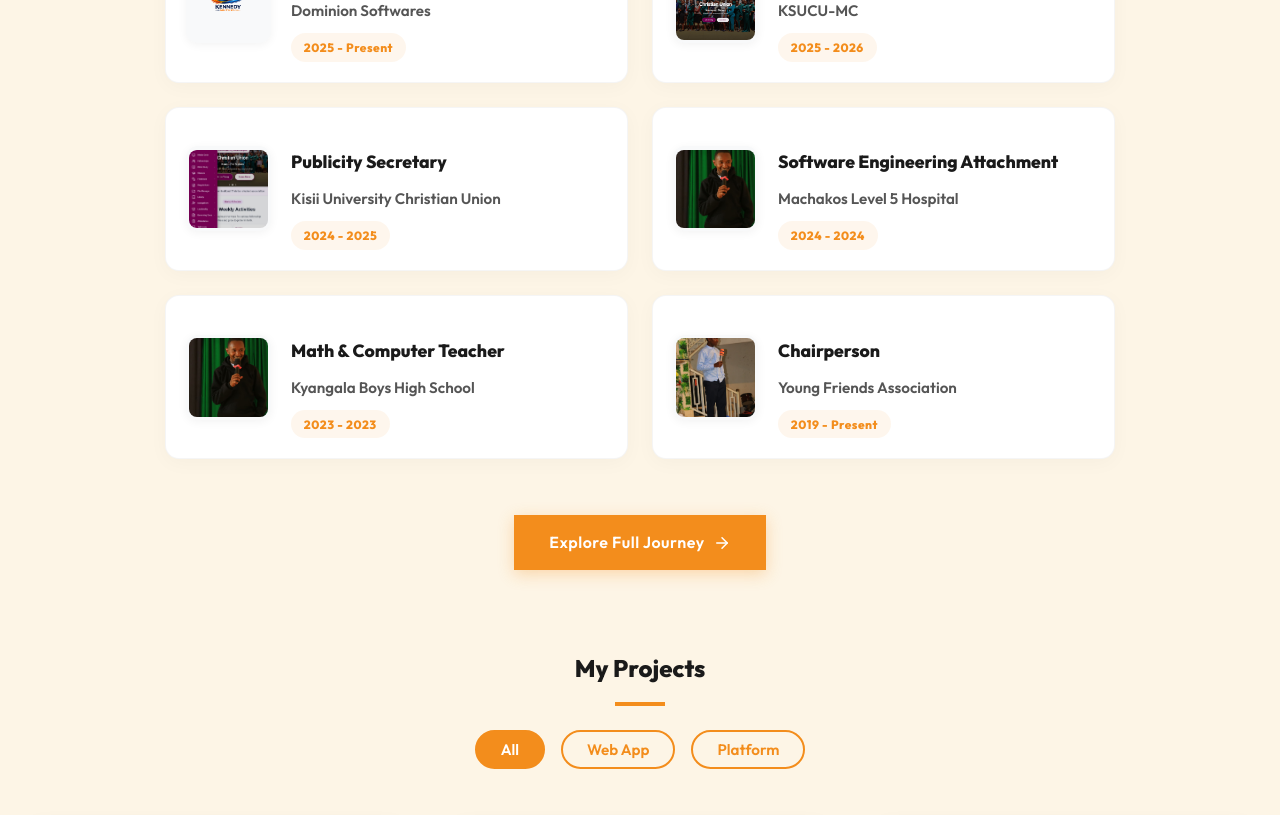
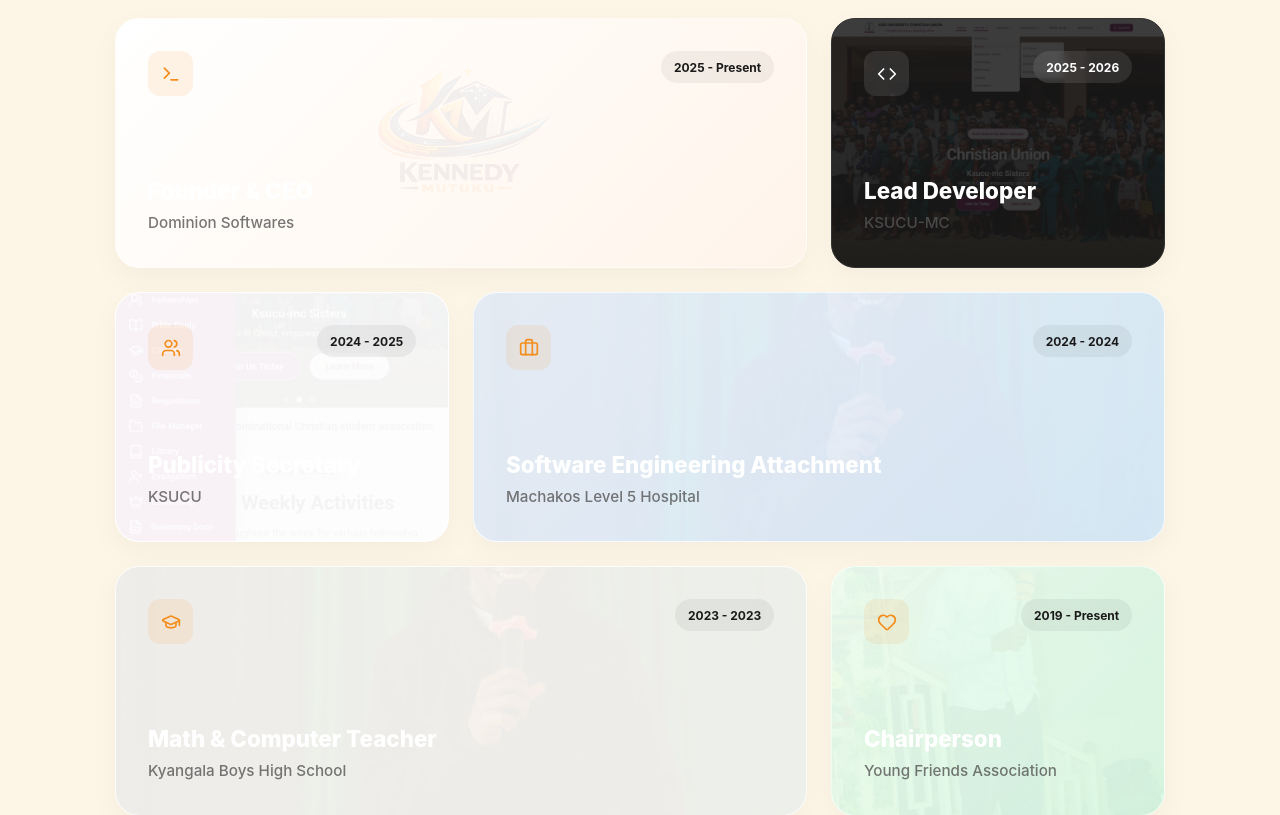
Before and after one commit to Kennedy-Mutuku/Ken-Portfolio-2, a React (Vite) app in the folder frontend/: page / in a window 1280 px wide. Shown: the part 1680-2495 px from the top of the page. Built offline with nearby package versions, Linux system fonts and the light colour scheme.

Commit message:
Redesign Featuring section into a modern Bento layout

```diff
--- a/frontend/src/components/Services.jsx
+++ b/frontend/src/components/Services.jsx
@@ -1,6 +1,6 @@
 import React from 'react'
 import { Link } from 'react-router-dom'
-import { ArrowRight } from 'lucide-react'
+import { ArrowRight, Briefcase, Code, GraduationCap, Heart, Terminal, Users } from 'lucide-react'
 
 // Asset imports
 import dominionLogo from '../assets/Kennedy Mutuku logo.png'
@@ -11,38 +11,107 @@
 
 const Services = () => {
   const compellingHighlights = [
-    { title: 'Dominion Softwares', role: 'Founder & CEO', period: '2025 - Present', img: dominionLogo, imgStyle: 'contain' },
-    { title: 'KSUCU-MC', role: 'Lead Developer', period: '2025 - 2026', img: ksucuGroup, imgStyle: 'cover' },
-    { title: 'Kisii University Christian Union', role: 'Publicity Secretary', period: '2024 - 2025', img: ksucuImg, imgStyle: 'cover' },
-    { title: 'Machakos Level 5 Hospital', role: 'Software Engineering Attachment', period: '2024 - 2024', img: kenImg, imgStyle: 'cover' },
-    { title: 'Kyangala Boys High School', role: 'Math & Computer Teacher', period: '2023 - 2023', img: kenImg, imgStyle: 'cover' },
-    { title: 'Young Friends Association', role: 'Chairperson', period: '2019 - Present', img: kenStage, imgStyle: 'cover' },
+    {
+      title: 'Dominion Softwares',
+      role: 'Founder & CEO',
+      period: '2025 - Present',
+      img: dominionLogo,
+      imgStyle: 'contain',
+      icon: <Terminal size={20} />,
+      colSpan: 'col-span-2',
+      color: 'gradient-orange'
+    },
+    {
+      title: 'KSUCU-MC',
+      role: 'Lead Developer',
+      period: '2025 - 2026',
+      img: ksucuGroup,
+      imgStyle: 'cover',
+      icon: <Code size={20} />,
+      colSpan: 'col-span-1',
+      color: 'solid-dark'
+    },
+    {
+      title: 'KSUCU',
+      role: 'Publicity Secretary',
+      period: '2024 - 2025',
+      img: ksucuImg,
+      imgStyle: 'cover',
+      icon: <Users size={20} />,
+      colSpan: 'col-span-1',
+      color: 'solid-light'
+    },
+    {
+      title: 'Machakos Level 5 Hospital',
+      role: 'Software Engineering Attachment',
+      period: '2024 - 2024',
+      img: kenImg,
+      imgStyle: 'cover',
+      icon: <Briefcase size={20} />,
+      colSpan: 'col-span-2',
+      color: 'gradient-blue'
+    },
+    {
+      title: 'Kyangala Boys High School',
+      role: 'Math & Computer Teacher',
+      period: '2023 - 2023',
+      img: kenImg,
+      imgStyle: 'cover',
+      icon: <GraduationCap size={20} />,
+      colSpan: 'col-span-2',
+      color: 'solid-cream'
+    },
+    {
+      title: 'Young Friends Association',
+      role: 'Chairperson',
+      period: '2019 - Present',
+      img: kenStage,
+      imgStyle: 'cover',
+      icon: <Heart size={20} />,
+      colSpan: 'col-span-1',
+      color: 'gradient-green'
+    },
   ]
 
   return (
-    <section id="featuring" className="featuring-summary">
+    <section id="featuring" className="bento-featuring">
       <div className="container">
-        <div className="section-header">
+        <div className="section-header text-center">
           <h2><span>Featuring</span></h2>
-          <div className="underline"></div>
+          <div className="underline mx-auto"></div>
+          <p className="summary-subtitle">Highlights from my professional and leadership journey.</p>
         </div>
 
-        <div className="compact-grid">
+        <div className="bento-grid">
           {compellingHighlights.map((item, i) => (
-            <Link to="/featuring" key={i} className="compact-card group">
-              <div className="compact-img-box">
+            <Link to="/featuring" key={i} className={`bento-card ${item.colSpan} ${item.color} group`}>
+              {/* Background Image Layer (only for some cards or visible on hover) */}
+              <div className="bento-bg-img">
                 <img src={item.img} alt={item.title} style={{ objectFit: item.imgStyle }} loading="lazy" />
+                <div className="bento-overlay"></div>
               </div>
-              <div className="compact-info">
-                <h4>{item.role}</h4>
-                <p className="compact-company">{item.title}</p>
-                <span className="compact-date">{item.period}</span>
+
+              {/* Card Content */}
+              <div className="bento-content">
+                <div className="bento-top">
+                  <div className="bento-icon">{item.icon}</div>
+                  <span className="bento-date">{item.period}</span>
+                </div>
+
+                <div className="bento-bottom">
+                  <h4>{item.role}</h4>
+                  <p>{item.title}</p>
+                </div>
+              </div>
+
+              <div className="bento-arrow">
+                <ArrowRight size={20} />
               </div>
             </Link>
           ))}
         </div>
 
-        <div className="view-more-wrapper">
+        <div className="view-more-wrapper mt-5">
           <Link to="/featuring" className="btn btn-primary view-more-btn">
             Explore Full Journey <ArrowRight size={18} />
           </Link>
@@ -50,9 +119,10 @@
       </div>
 
       <style>{`
-        .featuring-summary {
+        .bento-featuring {
           background-color: var(--bg-cream);
-          padding: 2.5rem 0 2rem;
+          padding: 5rem 0;
+          font-family: 'Inter', sans-serif;
         }
 
         .section-header {
@@ -62,155 +132,238 @@
         .summary-subtitle {
           text-align: center;
           color: #666;
-          margin-top: 0.5rem;
-          margin-bottom: 3.5rem;
+          margin-top: 1rem;
+          font-size: 1.1rem;
         }
 
-        .compact-grid {
+        .bento-grid {
           display: grid;
-          grid-template-columns: repeat(2, 1fr);
+          grid-template-columns: repeat(3, 1fr);
           gap: 1.5rem;
-          margin-bottom: 3.5rem;
-          max-width: 950px;
-          margin-left: auto;
-          margin-right: auto;
+          max-width: 1050px;
+          margin: 0 auto;
         }
 
-        .compact-card {
-          background: white;
-          border-radius: 14px;
-          padding: 1.25rem;
-          display: flex;
-          align-items: center;
-          gap: 1.25rem;
-          box-shadow: 0 4px 20px rgba(0,0,0,0.03);
-          transition: all 0.4s cubic-bezier(0.175, 0.885, 0.32, 1.275);
-          border: 1px solid rgba(0,0,0,0.04);
+        .bento-card {
           position: relative;
+          border-radius: 24px;
           overflow: hidden;
           text-decoration: none;
           color: inherit;
+          min-height: 250px;
+          display: flex;
+          flex-direction: column;
+          transition: transform 0.4s cubic-bezier(0.175, 0.885, 0.32, 1.275), box-shadow 0.4s ease;
+          box-shadow: 0 10px 30px rgba(0,0,0,0.04);
+          border: 1px solid rgba(255,255,255,0.5);
         }
 
-        .compact-card::before {
-          content: "";
+        .bento-card:hover {
+          transform: translateY(-8px);
+          box-shadow: 0 20px 40px rgba(0,0,0,0.12);
+        }
+
+        .col-span-2 {
+          grid-column: span 2;
+        }
+
+        .col-span-1 {
+          grid-column: span 1;
+        }
+
+        /* Card Background Colors & Gradients */
+        .gradient-orange { background: linear-gradient(135deg, #fff 0%, #fff4ea 100%); }
+        .gradient-blue { background: linear-gradient(135deg, #f0f7ff 0%, #e0f0ff 100%); }
+        .gradient-green { background: linear-gradient(135deg, #f0fff4 0%, #dcfce7 100%); }
+        .solid-dark { background: #1a1a1a; color: white; border-color: #333; }
+        .solid-light { background: #ffffff; }
+        .solid-cream { background: #faf9f6; }
+
+        /* Background Image Hover Effects */
+        .bento-bg-img {
           position: absolute;
           top: 0; left: 0; right: 0; bottom: 0;
-          border-radius: 14px;
-          padding: 2px;
-          background: linear-gradient(135deg, rgba(243,141,28,0.4), rgba(243,141,28,0.05));
-          -webkit-mask: linear-gradient(#fff 0 0) content-box, linear-gradient(#fff 0 0);
-          -webkit-mask-composite: xor;
-          mask-composite: exclude;
+          z-index: 1;
+          opacity: 0.05;
+          transition: opacity 0.5s ease, transform 0.5s ease;
+        }
+
+        .solid-dark .bento-bg-img { opacity: 0.15; }
+
+        .bento-bg-img img {
+          width: 100%;
+          height: 100%;
+          object-fit: cover;
+        }
+
+        .bento-overlay {
+          position: absolute;
+          top: 0; left: 0; right: 0; bottom: 0;
+          background: linear-gradient(to top, rgba(0,0,0,0.8) 0%, transparent 100%);
           opacity: 0;
           transition: opacity 0.4s ease;
         }
 
-        .compact-card:hover {
-          transform: translateY(-5px) scale(1.02);
-          box-shadow: 0 12px 30px rgba(243,141,28,0.1);
-          border-color: transparent;
+        .bento-card:hover .bento-bg-img {
+          opacity: 1;
+          transform: scale(1.05);
         }
 
-        .compact-card:hover::before {
+        .bento-card:hover .bento-overlay {
           opacity: 1;
         }
 
-        .compact-img-box {
-          width: 85px;
-          height: 85px;
+        /* Content Styling */
+        .bento-content {
+          position: relative;
+          z-index: 2;
+          display: flex;
+          flex-direction: column;
+          justify-content: space-between;
+          height: 100%;
+          padding: 2rem;
+          transition: color 0.4s ease;
+        }
+
+        .bento-card:hover .bento-content {
+          color: white !important;
+        }
+
+        .bento-top {
+          display: flex;
+          justify-content: space-between;
+          align-items: flex-start;
+        }
+
+        .bento-icon {
+          width: 45px;
+          height: 45px;
           border-radius: 12px;
-          background: #f8f9fa;
-          overflow: hidden;
-          flex-shrink: 0;
+          background: rgba(243,141,28,0.1);
+          color: var(--primary, #f38d1c);
           display: flex;
           align-items: center;
           justify-content: center;
-          padding: 0.2rem;
-          box-shadow: 0 2px 10px rgba(0,0,0,0.05);
-          transition: transform 0.4s ease;
+          transition: all 0.4s ease;
         }
 
-        .compact-card:hover .compact-img-box {
-          transform: scale(1.05);
+        .solid-dark .bento-icon {
+          background: rgba(255,255,255,0.1);
+          color: white;
         }
 
-        .compact-img-box img {
-          width: 100%;
-          height: 100%;
-          border-radius: 8px;
+        .bento-card:hover .bento-icon {
+          background: var(--primary, #f38d1c);
+          color: white;
         }
 
-        .compact-info {
-          flex: 1;
+        .bento-date {
+          font-size: 0.75rem;
+          font-weight: 700;
+          padding: 0.4rem 0.8rem;
+          border-radius: 20px;
+          background: rgba(0,0,0,0.05);
+          backdrop-filter: blur(5px);
+          transition: all 0.4s ease;
         }
 
-        .compact-info h4 {
-          font-size: 1.1rem;
-          font-weight: 800;
-          color: #1a1a1a;
-          margin-bottom: 0.3rem;
-          transition: color 0.3s ease;
+        .solid-dark .bento-date {
+          background: rgba(255,255,255,0.1);
         }
 
-        .compact-card:hover .compact-info h4 {
-          color: var(--primary, #f38d1c);
+        .bento-card:hover .bento-date {
+          background: rgba(255,255,255,0.2);
+          color: white;
         }
 
-        .compact-company {
-          font-size: 0.95rem;
-          color: #555;
-          font-weight: 600;
-          margin-bottom: 0.6rem;
+        .bento-bottom h4 {
+          font-size: 1.4rem;
+          font-weight: 800;
+          margin-bottom: 0.4rem;
+          line-height: 1.2;
         }
 
-        .compact-date {
-          display: inline-block;
-          font-size: 0.75rem;
-          font-weight: 700;
+        .bento-bottom p {
+          font-size: 0.95rem;
+          opacity: 0.8;
+          font-weight: 500;
+          margin: 0;
+        }
+
+        /* Hover Arrow */
+        .bento-arrow {
+          position: absolute;
+          bottom: 2rem;
+          right: 2rem;
+          z-index: 3;
+          width: 40px;
+          height: 40px;
+          background: white;
           color: var(--primary, #f38d1c);
-          background: rgba(243,141,28,0.08);
-          padding: 0.3rem 0.8rem;
-          border-radius: 20px;
-          letter-spacing: 0.5px;
+          border-radius: 50%;
+          display: flex;
+          align-items: center;
+          justify-content: center;
+          opacity: 0;
+          transform: translateX(-15px) rotate(-45deg);
+          transition: all 0.4s cubic-bezier(0.175, 0.885, 0.32, 1.275);
+          box-shadow: 0 4px 15px rgba(0,0,0,0.2);
+        }
+
+        .bento-card:hover .bento-arrow {
+          opacity: 1;
+          transform: translateX(0) rotate(-45deg);
         }
 
         .view-more-wrapper {
           text-align: center;
+          margin-top: 3.5rem;
         }
 
         .view-more-btn {
           display: inline-flex;
           align-items: center;
           gap: 0.5rem;
-          padding: 0.9rem 2.2rem;
+          padding: 1rem 2.5rem;
           border-radius: 50px;
           font-weight: 600;
-          font-size: 1rem;
-          letter-spacing: 0.5px;
-          box-shadow: 0 4px 15px rgba(243,141,28,0.3);
+          font-size: 1.05rem;
+          box-shadow: 0 8px 25px rgba(243,141,28,0.3);
           transition: all 0.3s ease;
         }
 
         .view-more-btn:hover {
-          transform: translateY(-2px);
-          box-shadow: 0 6px 20px rgba(243,141,28,0.4);
+          transform: translateY(-3px);
+          box-shadow: 0 12px 30px rgba(243,141,28,0.4);
         }
 
-        @media (max-width: 900px) {
-          .compact-grid {
-            padding: 0 1rem;
+        /* Responsive Design */
+        @media (max-width: 992px) {
+          .bento-grid {
+            grid-template-columns: repeat(2, 1fr);
+            padding: 0 1.5rem;
           }
+          .col-span-2, .col-span-1 {
+            grid-column: span 1;
+          }
+          /* Re-assign spans for tablet */
+          .bento-card:nth-child(1) { grid-column: span 2; }
+          .bento-card:nth-child(4) { grid-column: span 2; }
         }
 
         @media (max-width: 768px) {
-          .compact-grid {
+          .bento-grid {
             grid-template-columns: 1fr;
-            max-width: 500px;
+            gap: 1rem;
           }
-
-          .compact-card {
-            padding: 1rem;
+          .bento-card:nth-child(1), .bento-card:nth-child(4) {
+            grid-column: span 1;
+          }
+          .bento-card {
+            min-height: 200px;
+          }
+          .bento-bottom h4 {
+            font-size: 1.2rem;
           }
         }
       `}</style>
```
